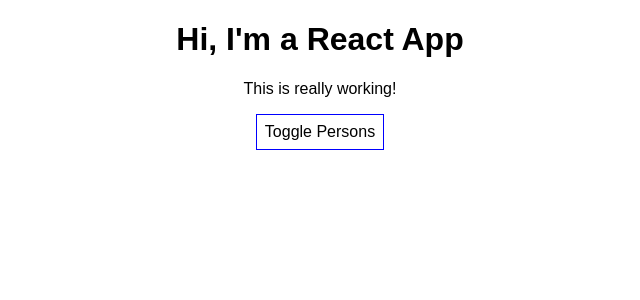
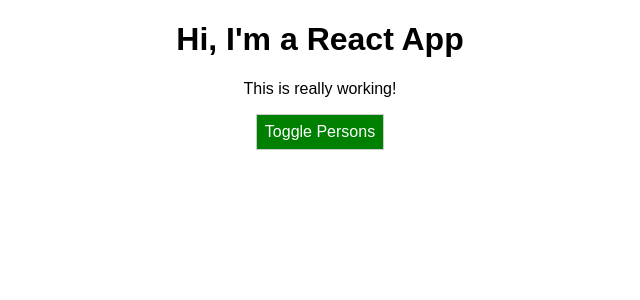
Before and after one commit to paulussimanjuntak/React-JS, a React (Create React App) app: page / in a window 1280 px wide. Shown: the top 300 px of the page, without its empty margins (320-960 px from the left). Built offline with nearby package versions, Linux system fonts and the light colour scheme.

Commit message:
class dynamically

```diff
--- a/src/App.css
+++ b/src/App.css
@@ -1,3 +1,11 @@
 .App {
   text-align: center;
 }
+
+.red {
+  color: red;
+}
+
+.bold {
+  font-weight: bold;
+}
--- a/src/App.js
+++ b/src/App.js
@@ -46,9 +46,10 @@ class App extends Component {
 
   render() {
     const style = {
-      backgroundColor: 'white',
+      backgroundColor: 'green',
+      color: 'white',
       font: 'inherit',
-      border: '1px solid blue',
+      border: '1px solid #ccc',
       padding: '8px',
       cursor: 'pointer'
     }
@@ -67,12 +68,21 @@ class App extends Component {
           })}
         </div>
       );
+      style.backgroundColor = 'salmon'
+    }
+
+    const classes = []
+    if(this.state.persons.length <= 2){
+      classes.push('red')
+    }
+    if(this.state.persons.length <= 1){
+      classes.push('bold')
     }
 
     return (
       <div className="App">
         <h1>Hi, I'm a React App</h1>
-        <p>This is really working!</p>
+        <p className={classes.join(' ')}>This is really working!</p>
         <button
           style={style}
           onClick={this.togglePersonsHandler}>Toggle Persons</button>
```
